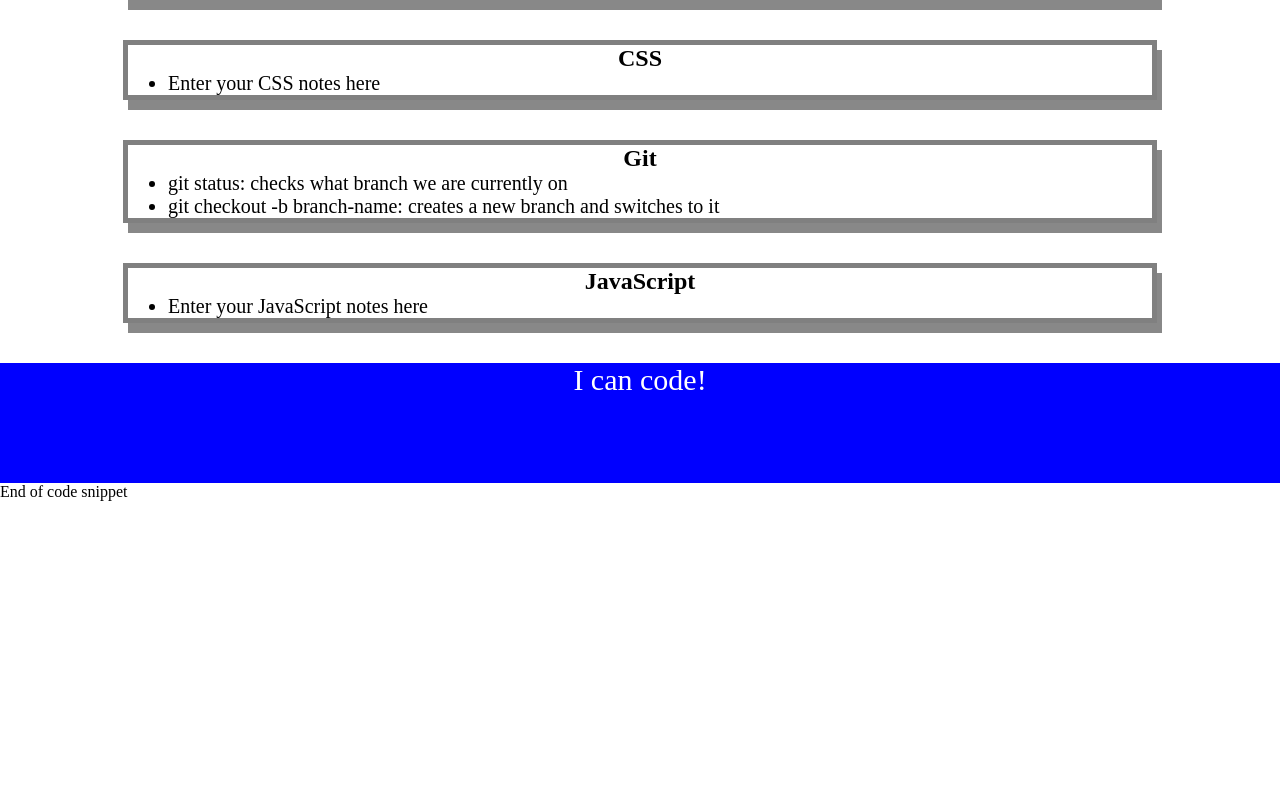
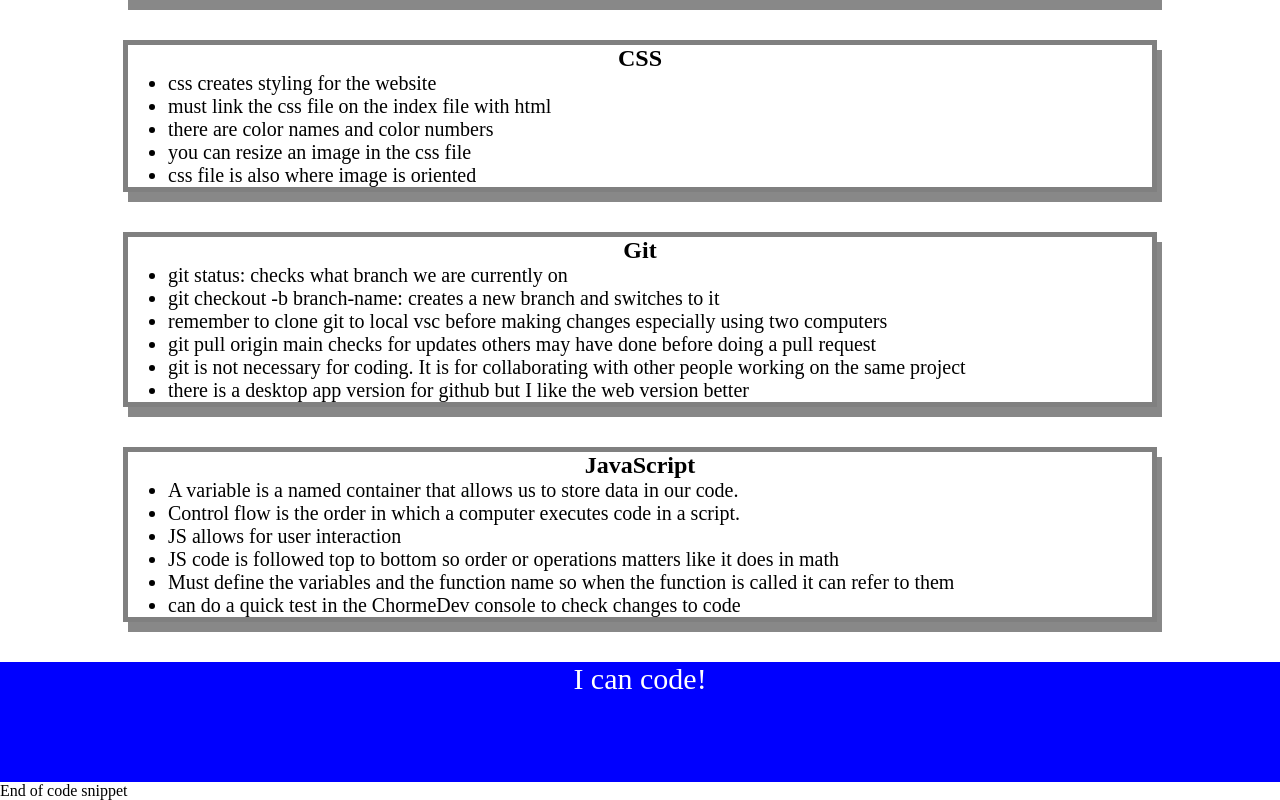
Before and after one commit to aliehs111/prework-study-guide, a plain HTML site: page index.html in a window 1280 px wide. Shown: the part 450-1250 px from the top of the page. Before the commit the page ends 951 px from the top, so only its background shows below. Drawn offline with Linux system fonts and the light colour scheme.

Commit message:
add more js and additional notes in html

```diff
--- a/assets/script.js
+++ b/assets/script.js
@@ -1,18 +1,27 @@
 var topics = ['HTML', 'CSS', 'Git', 'JavaScript'];
-for(var x = 0; x < topics.length; x++) {
+var randomTopic = topics[Math.floor(Math.random() * topics.length)];
+
+function listTopics() {
+ for (var x = 0; x < topics.length; x++) {
    console.log(topics[x]);
  }
+}
 
-/*
-if (topic === 'HTML') {
+function selectTopic() {
+ if (randomTopic === 'HTML') {
    console.log("Let's study HTML!");
-} else if (topic === 'CSS') {
+ } else if (randomTopic === 'CSS') {
    console.log("Let's study CSS!");
-} else if (topic === 'Git') {
+ } else if (randomTopic === 'Git') {
    console.log("Let's study Git!");
-} else if (topic === 'JavaScript') {
+ } else if (randomTopic === 'JavaScript') {
    console.log("Let's study JavaScript!");
  } else {
    console.log('Please try again!');
  }
-*/
+}
+
+console.log('Here are the topics we learned through Prework:');
+listTopics();
+console.log('Which topic should we study first?');
+selectTopic();
--- a/index.html
+++ b/index.html
@@ -41,7 +41,12 @@
       <section class="card" id="css-section">
         <h2>CSS</h2>
         <ul>
-          <li>Enter your CSS notes here</li>
+          <li>css creates styling for the website</li>
+          <li>must link the css file on the index file with html</li>
+          <li>there are color names and color numbers </li>
+          <li>you can resize an image in the css file</li>
+          <li>css file is also where image is oriented</li>
+
         </ul>
       </section>
 
@@ -50,13 +55,23 @@
         <ul>
           <li>git status: checks what branch we are currently on</li>
           <li>git checkout -b branch-name: creates a new branch and switches to it</li>
+          <li>remember to clone git to local vsc before making changes especially using two computers</li>
+          <li>git pull origin main checks for updates others may have done before doing a pull request</li>
+          <li>git is not necessary for coding.  It is for collaborating with other people working on the same project</li>
+          <li>there is a desktop app version for github but I like the web version better</li>
+          </li>
         </ul>
       </section>
 
       <section class="card" id="javascript-section">
         <h2>JavaScript</h2>
         <ul>
-          <li>Enter your JavaScript notes here</li>
+          <li>A variable is a named container that allows us to store data in our code.</li>
+          <li>Control flow is the order in which a computer executes code in a script.</li>
+          <li>JS allows for user interaction</li>
+          <li>JS code is followed top to bottom so order or operations matters like it does in math</li>
+          <li>Must define the variables and the function name so when the function is called it can refer to them</li>
+          <li>can do a quick test in the ChormeDev console to check changes to code</li>
         </ul>
       </section>
     </main>
```
Lines whose indentation alone changed are shown as unchanged.
